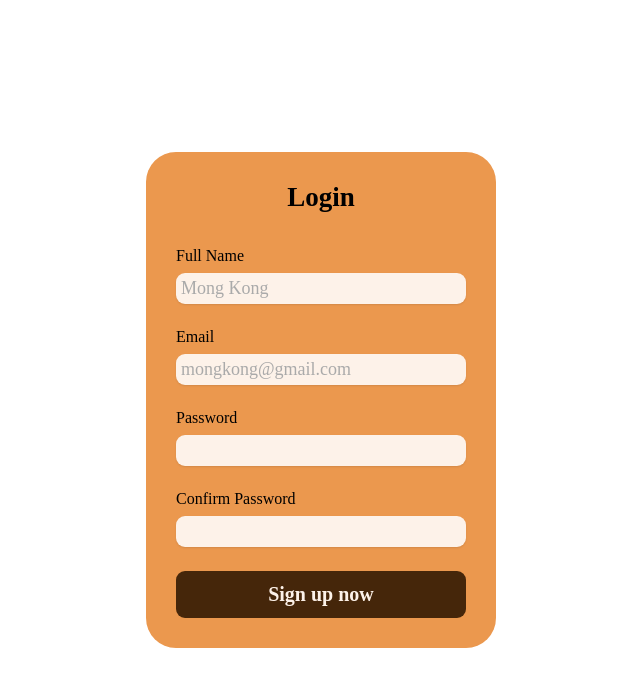
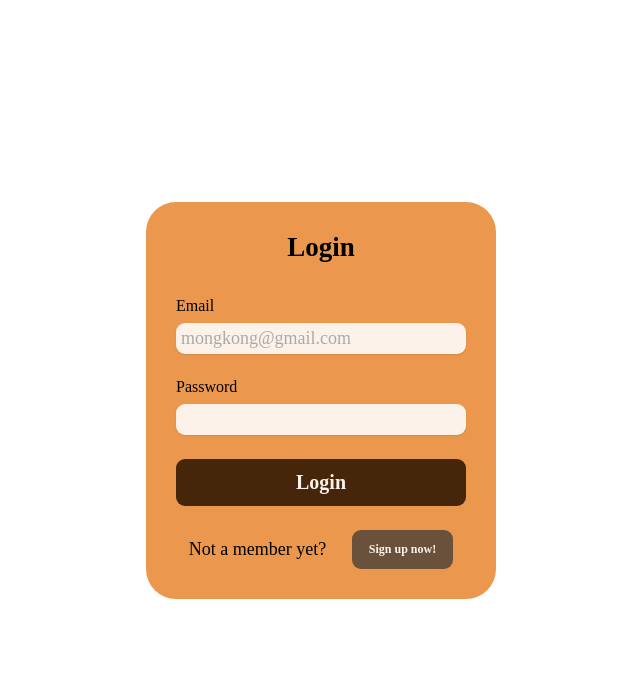
Before and after one commit to DarrelA/mern-starter, a React (Create React App) app in the folder client/: page /register in a window 1280 px wide. Shown: the top 686 px of the page, without its empty margins (319-959 px from the left). Built offline with nearby package versions, Linux system fonts and the light colour scheme; the HTML template or start-up script is replaced by a standard one.

Commit message:
userContext: login & register

```diff
--- a/client/package.json
+++ b/client/package.json
@@ -2,6 +2,7 @@
   "name": "client",
   "version": "0.1.0",
   "private": true,
+  "proxy": "http://localhost:4000",
   "dependencies": {
     "@testing-library/jest-dom": "^5.16.4",
     "@testing-library/react": "^13.1.1",
--- a/client/src/App.js
+++ b/client/src/App.js
@@ -1,15 +1,18 @@
 import { BrowserRouter, Route, Routes } from 'react-router-dom';
-import { Landing, Register, NotFound } from './pages/index.js';
+import { UserProvider } from './context/userContext.js';
+import { Landing, NotFound, RegisterLogin } from './pages/index.js';
 
 const App = () => {
   return (
+    <UserProvider>
       <BrowserRouter>
         <Routes>
           <Route path="/" element={<Landing />} />
-        <Route path="/register" element={<Register />} />
+          <Route path="/register" element={<RegisterLogin />} />
           <Route path="*" element={<NotFound />} />
         </Routes>
       </BrowserRouter>
+    </UserProvider>
   );
 };
 
--- /dev/null
+++ b/client/src/context/userContext.js
@@ -0,0 +1,98 @@
+import React, { useReducer } from 'react';
+
+const UserContext = React.createContext({
+  userId: '',
+  name: '',
+  email: '',
+  password: '',
+  confirmPassword: '',
+  login: () => {},
+});
+
+const initialState = { userId: '' };
+
+const userReducer = (state, action) => {
+  switch (action.type) {
+    case 'LOGIN_USER_SUCCESS': {
+      const { userId, name, isAdmin, token } = action.payload;
+      return { ...state, userId, name, isAdmin, token };
+    }
+
+    case 'LOGIN_USER_FAIL': {
+      return { ...state, message: action.payload.error };
+    }
+
+    case 'REGISTER_USER_SUCCESS': {
+      const { userId, name, isAdmin, token } = action.payload;
+      return { ...state, userId, name, isAdmin, token };
+    }
+
+    case 'REGISTER_USER_FAIL': {
+      return { ...state, message: action.payload.error };
+    }
+
+    default:
+      return initialState;
+  }
+};
+
+const UserProvider = ({ children }) => {
+  const [userState, dispatch] = useReducer(userReducer, initialState);
+
+  const addUserToLocalStorage = (_id, name, isAdmin, token) => {
+    localStorage.setItem(
+      'userData',
+      JSON.stringify({ _id, name, isAdmin, token })
+    );
+  };
+
+  const login = async ({ email, password }) => {
+    try {
+      const response = await fetch(`/api/user/login`, {
+        method: 'POST',
+        headers: { 'Content-Type': 'application/json' },
+        body: JSON.stringify({ email, password }),
+      });
+
+      if (!response.ok) throw new Error('Invalid credentials.');
+
+      const { _id, name, isAdmin, token } = await response.json();
+      dispatch({
+        type: 'LOGIN_USER_SUCCESS',
+        payload: { userId: _id, name, isAdmin, token },
+      });
+
+      addUserToLocalStorage(_id, name, isAdmin, token);
+    } catch (error) {
+      dispatch({ type: 'LOGIN_USER_FAIL', payload: error });
+    }
+  };
+
+  const register = async ({ name, email, password }) => {
+    try {
+      const response = await fetch(`/api/user/register`, {
+        method: 'POST',
+        headers: { 'Content-Type': 'application/json' },
+        body: JSON.stringify({ name, email, password }),
+      });
+
+      const { _id, isAdmin, token } = await response.json();
+      dispatch({
+        type: 'REGISTER_USER_SUCCESS',
+        payload: { userId: _id, name, isAdmin, token },
+      });
+
+      addUserToLocalStorage(_id, name, isAdmin, token);
+    } catch (error) {
+      dispatch({ type: 'REGISTER_USER_FAIL', payload: error });
+    }
+  };
+
+  const userContext = { userId: userState.id, login, register };
+
+  return (
+    <UserContext.Provider value={userContext}>{children}</UserContext.Provider>
+  );
+};
+
+export { UserContext as default, UserProvider };
--- a/client/src/index.css
+++ b/client/src/index.css
@@ -86,6 +86,12 @@ html {
   color: #555;
 }
 
+.btn--small {
+  background-color: #6a513b;
+  width: 35%;
+  font-size: 1.2rem;
+}
+
 .link:link,
 .link:visited {
   display: inline-block;
@@ -144,3 +150,9 @@ html {
 .form input::placeholder {
   color: #aaa;
 }
+
+.form p {
+  display: flex;
+  justify-content: space-around;
+  align-items: center;
+}
--- a/client/src/pages/Register.js
+++ /dev/null
@@ -1,57 +0,0 @@
-import { useNavigate } from 'react-router-dom';
-
-const Register = () => {
-  const navigate = useNavigate();
-
-  const submitHandler = (e) => {
-    e.preventDefault();
-  };
-
-  return (
-    <section class="container center" id="cta">
-      <form class="form">
-        <h2>Login</h2>
-        <div>
-          <label for="full-name">Full Name</label>
-          <input
-            type="text"
-            name="full-name"
-            id="full-name"
-            placeholder="Mong Kong"
-            required
-          />
-        </div>
-
-        <div>
-          <label for="email">Email</label>
-          <input
-            type="email"
-            name="email"
-            id="email"
-            placeholder="mongkong@gmail.com"
-            required
-          />
-        </div>
-
-        <div>
-          <label for="password">Password</label>
-          <input type="password" name="password" id="password" required />
-        </div>
-
-        <div>
-          <label for="confirmPassword">Confirm Password</label>
-          <input
-            type="password"
-            name="confirmPassword"
-            id="confirmPassword"
-            required
-          />
-        </div>
-
-        <button class="btn btn--form">Sign up now</button>
-      </form>
-    </section>
-  );
-};
-
-export default Register;
--- /dev/null
+++ b/client/src/pages/RegisterLogin.js
@@ -0,0 +1,108 @@
+import { useContext, useState } from 'react';
+import { useNavigate } from 'react-router-dom';
+import UserContext from '../context/userContext';
+
+const initialState = {
+  name: '',
+  email: '',
+  password: '',
+  confirmPassword: '',
+};
+
+const Register = () => {
+  const userContext = useContext(UserContext);
+  const [formData, setFormData] = useState(initialState);
+  const [registerPage, showRegisterPage] = useState(false);
+
+  const navigate = useNavigate();
+
+  const inputHandler = (e) =>
+    setFormData({ ...formData, [e.target.id]: e.target.value });
+
+  const submitHandler = (e) => {
+    e.preventDefault();
+
+    if (registerPage) {
+      if (formData.password !== formData.confirmPassword) return;
+      userContext.register(formData);
+      navigate('/');
+    } else {
+      userContext.login(formData);
+      navigate('/');
+    }
+  };
+
+  const registerPageHandler = () => showRegisterPage((prevState) => !prevState);
+
+  return (
+    <section className="container center" id="cta">
+      <form className="form" onSubmit={submitHandler}>
+        <h2>{registerPage ? 'Register' : 'Login'}</h2>
+        {registerPage && (
+          <div>
+            <label htmlFor="name">Full Name</label>
+            <input
+              type="text"
+              name="name"
+              id="name"
+              placeholder="Mong Kong"
+              required
+              onChange={inputHandler}
+            />
+          </div>
+        )}
+
+        <div>
+          <label htmlFor="email">Email</label>
+          <input
+            type="email"
+            name="email"
+            id="email"
+            placeholder="mongkong@gmail.com"
+            required
+            onChange={inputHandler}
+          />
+        </div>
+
+        <div>
+          <label htmlFor="password">Password</label>
+          <input
+            type="password"
+            name="password"
+            id="password"
+            required
+            onChange={inputHandler}
+          />
+        </div>
+
+        {registerPage && (
+          <div>
+            <label htmlFor="confirmPassword">Confirm Password</label>
+            <input
+              type="password"
+              name="confirmPassword"
+              id="confirmPassword"
+              required
+              onChange={inputHandler}
+            />
+          </div>
+        )}
+
+        <button className="btn btn--form">
+          {registerPage ? 'Register' : 'Login'}
+        </button>
+
+        <p>
+          {registerPage ? 'Already a member?' : 'Not a member yet?'}
+          <button
+            className="btn btn--form btn--small"
+            type="button"
+            onClick={registerPageHandler}
+          >{`${registerPage ? 'Go to Login' : 'Sign up now!'}`}</button>
+        </p>
+      </form>
+    </section>
+  );
+};
+
+export default Register;
--- a/client/src/pages/index.js
+++ b/client/src/pages/index.js
@@ -1,5 +1,5 @@
 import Landing from './Landing.js';
 import NotFound from './NotFound';
-import Register from './Register.js';
+import RegisterLogin from './RegisterLogin.js';
 
-export { Landing, Register, NotFound };
+export { Landing, RegisterLogin, NotFound };
```
Also changed, not shown: 1 other file (tests, documents, lock files or other folders). Lines whose indentation alone changed are shown as unchanged.
